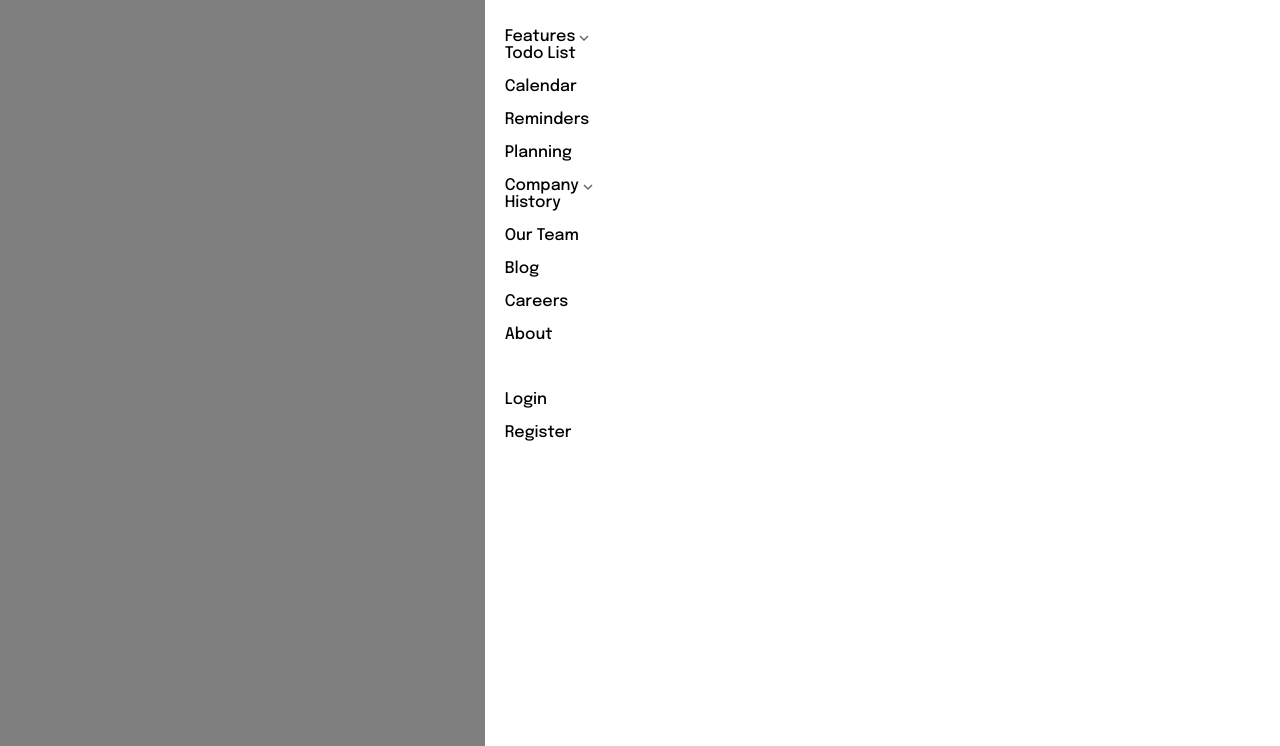
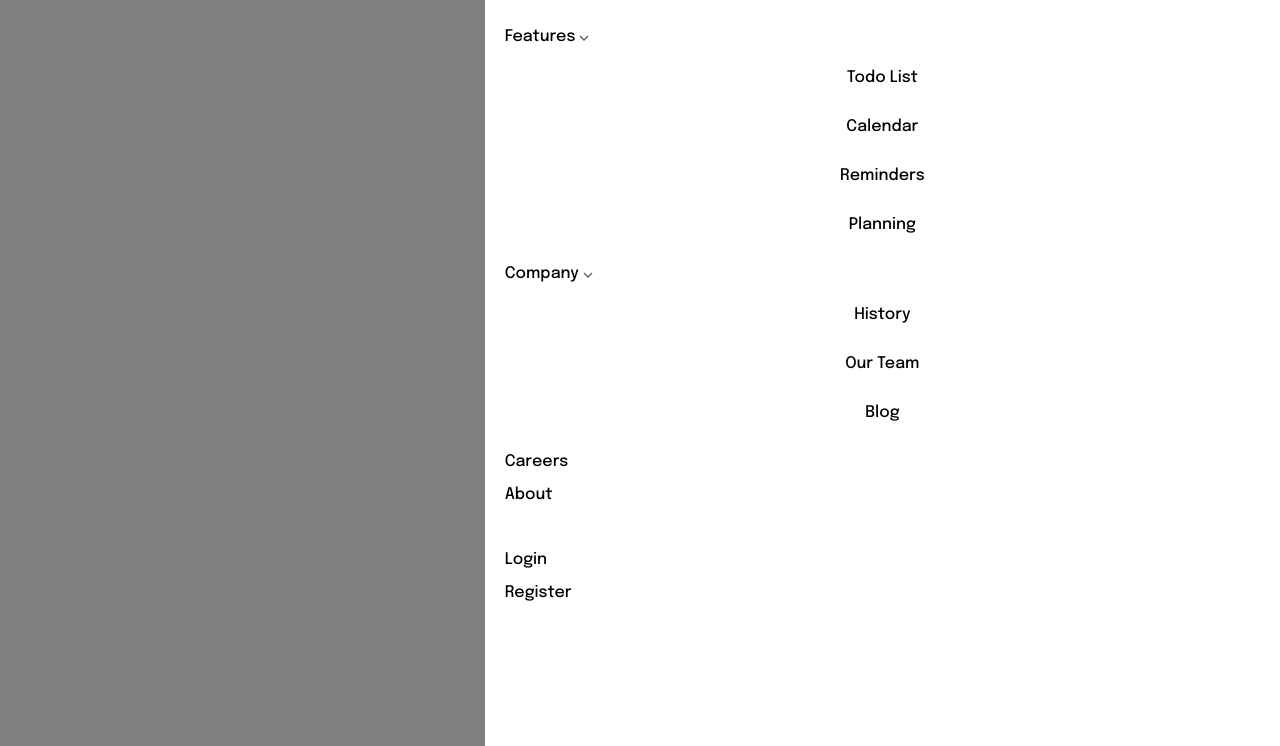
Before and after one commit to WillianAmorim/intro-section-with-dropdown-navigation-main, a plain HTML site: page index.html in a window 1280 px wide. Both pictures are taken after a click on the element 1248 px from the left and 27 px from the top of the page. Shown: the part 54-800 px from the top of the page. Drawn offline with Linux system fonts and the light colour scheme.

Commit message:
estilização das ul de company e features

```diff
--- a/style.css
+++ b/style.css
@@ -51,3 +51,13 @@ a {
   text-decoration: none;
   color: black;
 }
+
+/* ESTILIZAÇÃO DE LISTA DE ICONES DO HEADER (COMPANY E FEATURES) */
+
+.list-icon-header {
+  text-align: center;
+  margin-top: 24px;
+  display: flex;
+  flex-direction: column;
+  gap: 16px;
+}
```
